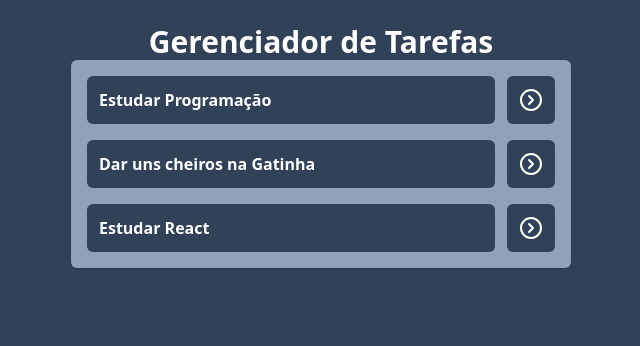
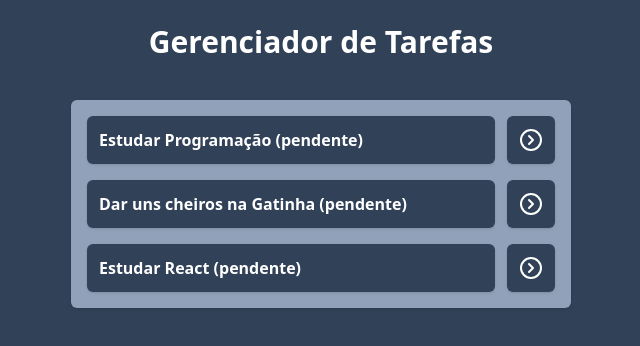
Before and after one commit to Gabriel-Neves-fs/donefy--gerenciador-de-tarefas, a React (Vite) app: page / in a window 1280 px wide. Shown: the top 346 px of the page, without its empty margins (319-959 px from the left). Built offline with nearby package versions, Linux system fonts and the light colour scheme.

Commit message:
feat: adding verification functionality to tasks

```diff
--- a/src/App.jsx
+++ b/src/App.jsx
@@ -24,17 +24,29 @@ function App() {
     },
   ]);
 
+  function onTaskClick(tasksId) {
+    const newTasks = tasks.map((task) => {
+      if (task.id === tasksId) {
+        return { ...task, isCompleted: !task.isCompleted };
+      }
+
+      return task;
+    });
+
+    setTasks(newTasks);
+  }
+
   return (
     <div
       className="w-screen h-screen bg-slate-700 flex justify-center
        p-6"
     >
-      <div className="w-[500px]">
-        <h1 className="text-3xl text-white font-bold text-center">
+      <div className="w-[500px] flex flex-col gap-5 wrap-normal">
+        <h1 className="text-3xl gap-5 text-white font-bold text-center">
           Gerenciador de Tarefas
         </h1>
         <AddTask />
-        <Tasks tasks={tasks} />
+        <Tasks tasks={tasks} onTaskClick={onTaskClick} />
       </div>
     </div>
   );
--- a/src/componets/Tasks.jsx
+++ b/src/componets/Tasks.jsx
@@ -4,11 +4,16 @@ function Tasks(props) {
   return (
     <ul className="space-y-4 p-4 bg-slate-400 rounded-md shadow">
       {props.tasks.map((tasks) => (
-        <li key={tasks.id} className="flex gap-3">
-          <button className="bg-slate-700 w-full text-left text-white p-3 rounded-md font-semibold">
+        <li
+          key={tasks.id}
+          onClick={() => props.onTaskClick(tasks.id)}
+          className="flex gap-3"
+        >
+          <button className="bg-slate-700 w-full hover:bg-slate-600 shadow text-left text-white p-3 rounded-md font-semibold">
             {tasks.title}
+            {tasks.isCompleted ? "(concluida)" : " (pendente)"}
           </button>
-          <button className="bg-slate-700  text-white p-3 rounded-md">
+          <button className="bg-slate-700 hover:bg-slate-600 shadow text-white p-3 rounded-md">
             <ChevronRightCircle />
           </button>
         </li>
```
